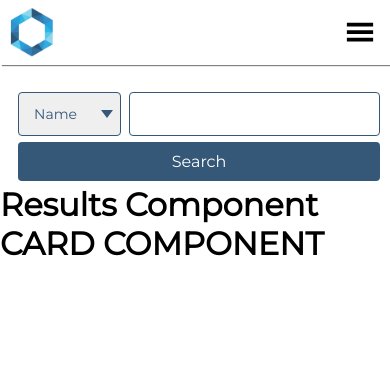
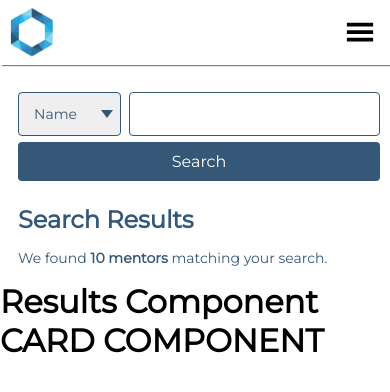
Before and after one commit to ettienekorayyi/poc-code-sydney, a React (Create React App) app: page / in a window 390 px wide. Shown: the top 392 px of the page. Built offline with nearby package versions, Linux system fonts and the light colour scheme.

Commit message:
DEV-017 Add search results to component

```diff
--- a/src/components/Search/Search.js
+++ b/src/components/Search/Search.js
@@ -19,6 +19,13 @@ const Search = () => {
       <div className='search-button'>
         <button className='button'>Search</button>
       </div>
+
+      <div className='results-section'>
+        <h2>Search Results</h2>
+        <div className='search-results'>
+          We found <strong>10 mentors</strong> matching your search.
+        </div>
+      </div>
     </div>
   )
 }
--- a/src/components/Search/search.css
+++ b/src/components/Search/search.css
@@ -3,6 +3,7 @@
   .search {
     margin-top: 25px;
     padding: 0 10px 0 18px;
+    color: #355878;
   }
 
   .form-wrapper {
@@ -67,4 +68,13 @@
     width: 100%;
     border-radius: 4px;
   }
+
+  .results-section {
+    margin-top: 20px;
+  }
+
+  .search-results {
+    margin: 15px 0;
+    font-size: 14px;
+  }
 }
```
